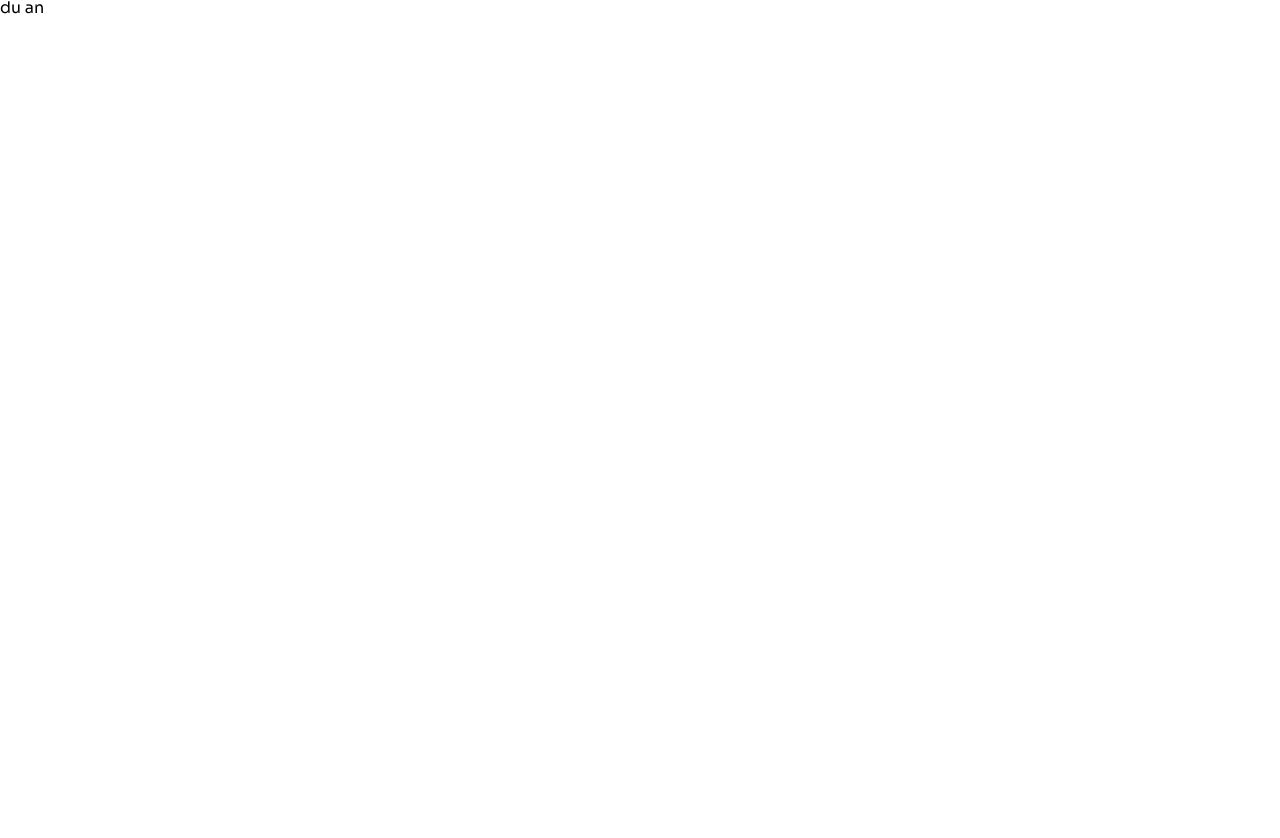
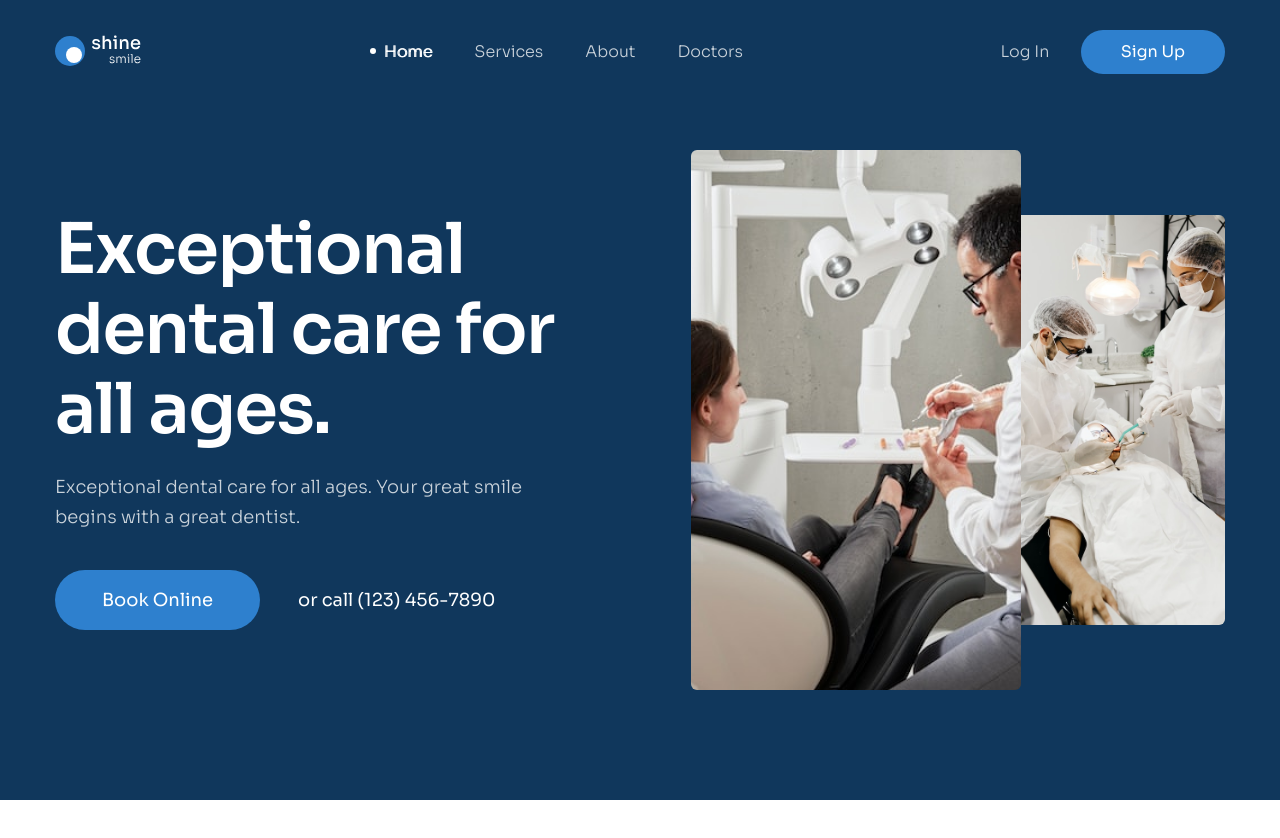
Before and after one commit to thuan3598/figma-to-html03, a plain HTML site: page index.html in a window 1280 px wide. Shown: the top 838 px of the page. Before the commit the page ends 800 px from the top, so only its background shows below. Drawn offline with Linux system fonts and the light colour scheme.

Commit message:
p4 Code phần hero

```diff
--- a/assets/css/style.css
+++ b/assets/css/style.css
@@ -3,15 +3,168 @@
 }
 
 :root {
-    --font-heading: "Sen", sans-serif;
-    --primary-color: #ffb900;
+  --header-bg: #10375c;
 }
 
 html {
   font-size: 62.5%;
 }
 
-  body{
+body {
   font-size: 1.6rem;
   font-family: "Sora", sans-serif;
 }
+
+/* ============== common ================= */
+.container {
+  width: 1170px;
+  max-width: calc(100% - 48px);
+  margin: 0 auto;
+}
+
+a {
+  text-decoration: none;
+}
+
+.btn {
+  display: inline-block;
+  min-width: 205px;
+  line-height: 60px;
+  background: #2e80ce;
+  color: #fff;
+  text-align: center;
+  font-size: 1.8rem;
+  font-style: normal;
+  font-weight: 400;
+  border-radius: 999px;
+}
+
+.btn:hover {
+  opacity: 0.9;
+}
+
+/* ================ header ================ */
+.header {
+  padding-top: 30px;
+  background: var(--header-bg);
+  min-height: 100vh;
+}
+
+.header-top {
+  display: flex;
+  justify-content: space-between;
+  align-items: center;
+}
+
+.navbar__list {
+  display: flex;
+}
+
+.header__action--login,
+.navbar__link {
+  padding: 8px 21px;
+  color: #c9d2da;
+  font-size: 1.6rem;
+  font-style: normal;
+  font-weight: 300;
+  line-height: 1.75;
+}
+
+.navbar__link:hover,
+.navbar__link--active {
+  text-shadow: 1px 0 0 currentColor;
+  color: #fff;
+}
+
+.navbar__link--active::before {
+  content: "";
+  display: inline-block;
+  width: 6px;
+  height: 6px;
+  border-radius: 50%;
+  background: #fff;
+  top: -3px;
+  position: relative;
+  right: 8px;
+}
+
+.header__action--signup {
+  min-width: 144px;
+  line-height: 44px;
+  font-size: 1.6rem;
+}
+
+.header__action--login {
+  margin-right: 7px;
+}
+
+/* =================== hero ========================== */
+.hero {
+  display: flex;
+  padding-top: 76px;
+  align-items: center;
+}
+
+.hero__content {
+  width: 44%;
+}
+
+.hero__media {
+  flex: 1;
+}
+
+.hero__heading {
+  color: #fff;
+  font-size: 7rem;
+  font-style: normal;
+  font-weight: 600;
+  line-height: 1.14;
+  letter-spacing: -1.4px;
+}
+
+.hero__desc {
+  margin-top: 22px;
+  color: #c9d2da;
+  font-family: Sora;
+  font-size: 18px;
+  font-style: normal;
+  font-weight: 300;
+  line-height: 30px; /* 166.667% */
+}
+
+.hero__row {
+  margin-top: 38px;
+  display: flex;
+  align-items: center;
+  column-gap: 38px;
+}
+
+.hero__phone {
+  color: #fff;
+  text-align: center;
+  font-size: 1.8rem;
+  line-height: 1.67;
+}
+
+.hero__images {
+  display: flex;
+  align-items: center;
+  justify-content: flex-end;
+}
+
+.hero__img {
+  border-radius: 6px;
+  object-fit: cover;
+}
+
+.hero__img-large {
+  width: 330px;
+  height: 540px;
+  margin-right: -6px;
+  z-index: 1;
+}
+
+.hero__img-small {
+  width: 210px;
+  height: 410px;
+}
--- a/index.html
+++ b/index.html
@@ -35,8 +35,62 @@
     <title>shine smile</title>
 </head>
 
-<body>
-    <h1>du an </h1>
+<body style="height: 50000px;">
+    <header class="header">
+        <div class="container">
+            <div class="header-top">
+                <!-- logo -->
+                <a href="./"><img src="./assets/img/logo.svg" alt="shine smile" class="logo"></a>
+                <!-- nav -->
+                <nav class="navbar">
+                    <ul class="navbar__list">
+                        <li class="navbar__item">
+                            <a href="#!" class="navbar__link navbar__link--active">Home</a>
+                        </li>
+                        <li class="navbar__item">
+                            <a href="#!" class="navbar__link">Services</a>
+                        </li>
+                        <li class="navbar__item">
+                            <a href="#!" class="navbar__link">About</a>
+                        </li>
+                        <li class="navbar__item">
+                            <a href="#!" class="navbar__link">Doctors</a>
+                        </li>
+                    </ul>
+                </nav>
+                <!-- cta action -->
+                <div class="header__action">
+                    <a href="#!" class="header__action--login">Log In</a>
+                    <a href="#!" class="btn header__action--signup">Sign Up</a>
+                </div>
+
+            </div>
+
+            <!-- hero -->
+            <section class="hero">
+                <!-- hero left -->
+                <section class="hero__content">
+                    <h1 class="hero__heading">Exceptional dental care for all ages.</h1>
+                    <p class="hero__desc">Exceptional dental care for all ages. Your great smile begins with a great
+                        dentist.</p>
+                    <div class="hero__row">
+                        <a href="#!" class="btn">Book Online</a>
+                        <span class="hero__phone">or call (123) 456-7890</span>
+                    </div>
+                </section>
+
+                <!-- hero right -->
+                <div class="hero__media">
+                    <figure class="hero__images">
+                        <img src="./assets/img/hero-1.jpg" alt="Exceptional dental care for all ages."
+                            class="hero__img hero__img-large">
+                        <img src="./assets/img/hero-2.jpg" alt="Exceptional dental care for all ages."
+                            class="hero__img hero__img-small">
+                    </figure>
+                </div>
+            </section>
+        </div>
+    </header>
 </body>
 
 </html>
```
Also changed, not shown: assets/img/hero-1.jpg (added), assets/img/hero-2.jpg (added), assets/img/logo.svg (added). Lines whose indentation alone changed are shown as unchanged.
